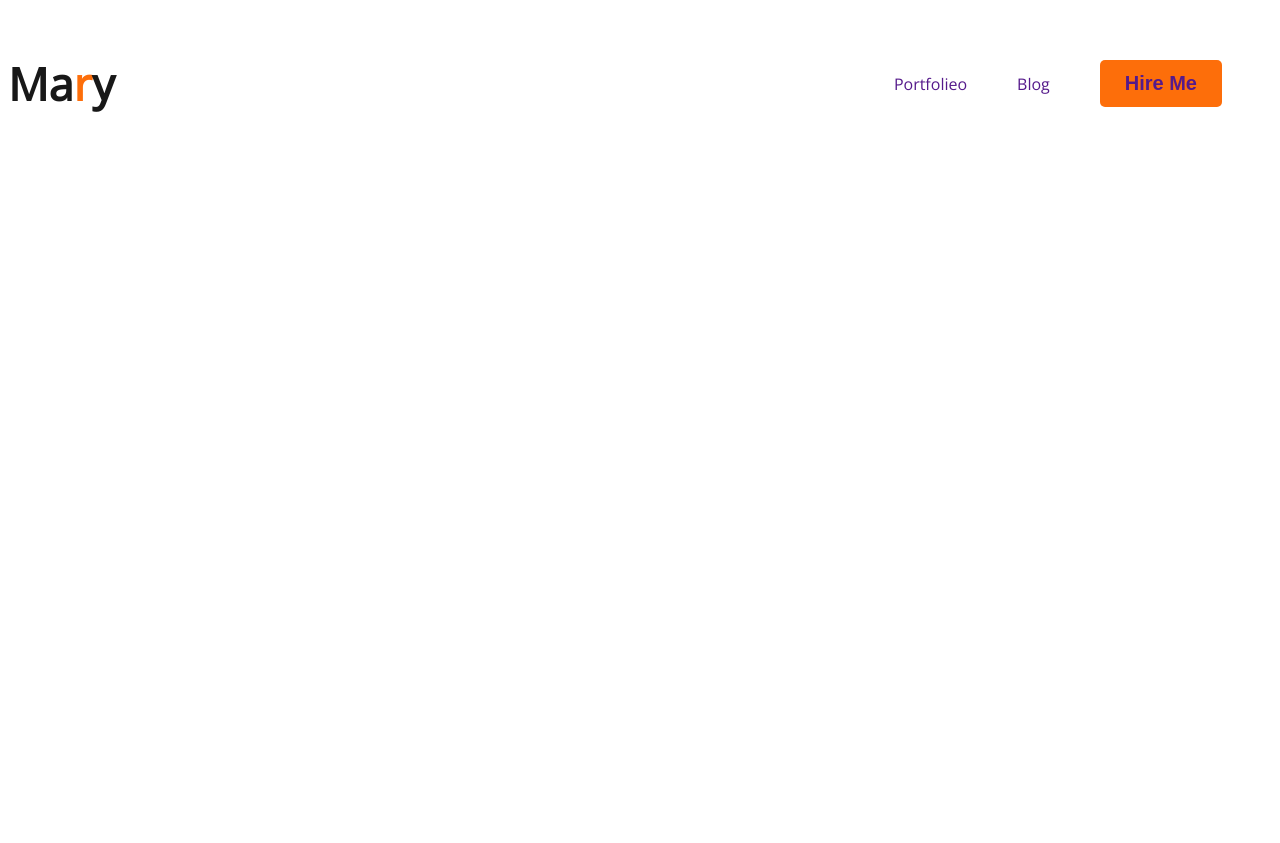
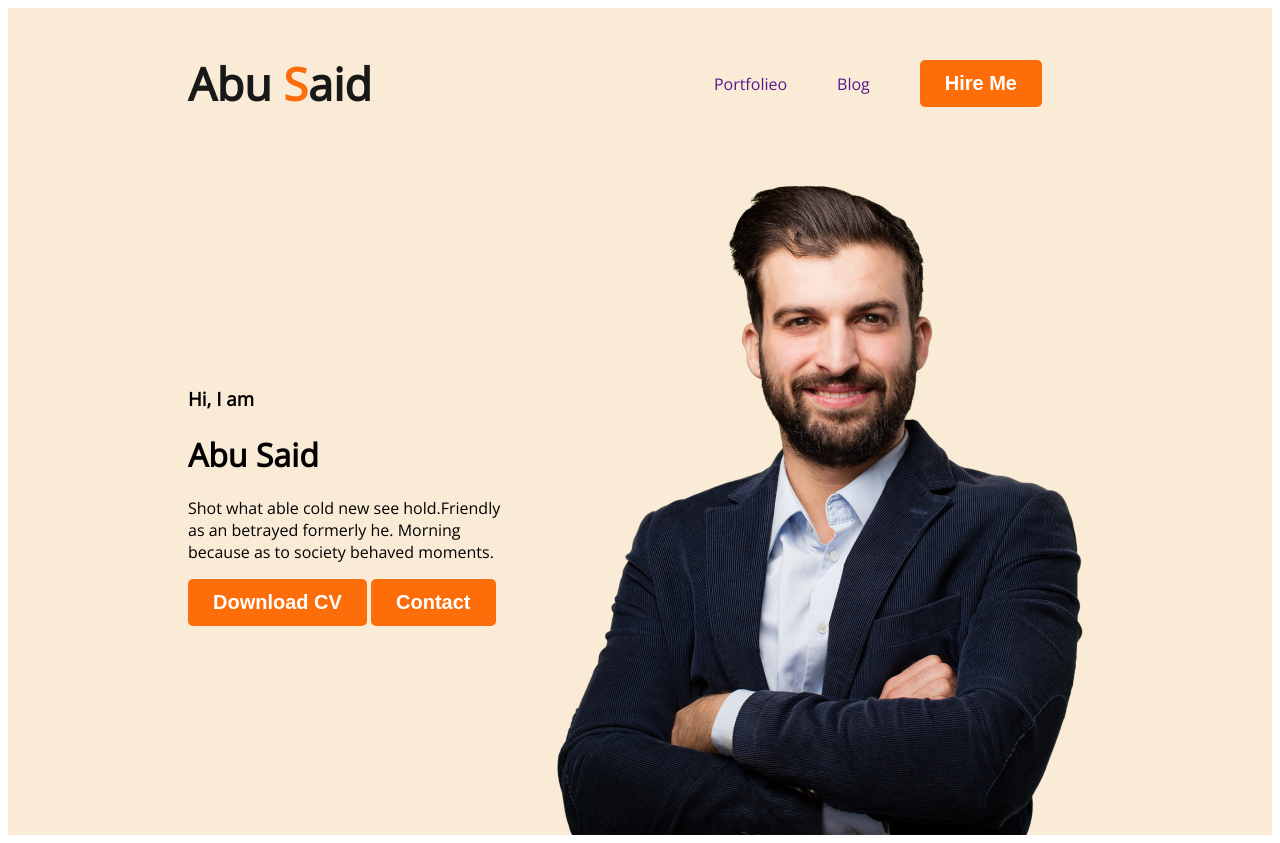
Before and after one commit to Abu-Said-56/developer-portfolio, a plain HTML site: page index.html in a window 1280 px wide. Before the commit the page ends 800 px from the top, so only its background shows below. Drawn offline with nearby package versions, Linux system fonts and the light colour scheme.

Commit message:
profile add done

```diff
--- a/index.html
+++ b/index.html
@@ -11,16 +11,26 @@
     <link rel="stylesheet" href="style/styles.css">
 </head>
 <body>
-    <header>
+    <header class="head">
      <nav>
-       <h3 class="nav-title">Ma<span class="span-color">r</span>y</h3>
+       <h3 class="nav-title">Abu <span class="span-color">S</span>aid</h3>
         <ul>
 
             <li><a href="">Portfolieo</a></li>
             <li><a href="">Blog</a></li>
-            <li><button class="btn-primary"><a href="">Hire Me</a></button></li>
+            <li><button class="btn-primary"><a href="" class="clik-btn">Hire Me</a></button></li>
         </ul>
      </nav>
+     <div class="banner">
+        <div>
+        <h3 class="bnr-wlc">Hi, I  am</h3>
+        <h1 class="name">Abu Said</h1>
+        <p class="bnr-pgf">Shot what able cold new see hold.Friendly as an betrayed formerly he. Morning because as to society behaved moments.</p>
+        <button class="btn-primary">Download CV</button>
+        <button class="btn-primary">Contact</button>
+        </div>
+        <img src="image/images/hardy.png" alt="">
+     </div>
     </header>
     <main>
 
--- a/style/styles.css
+++ b/style/styles.css
@@ -9,6 +9,7 @@ nav{
     display:flex;
     justify-content: space-between;
     align-items: center;
+    margin: 0 180px;
 }
 nav > ul{
     display: flex;
@@ -22,7 +23,9 @@ nav li{
 nav a{
     text-decoration: none;
 }
-
+.clik-btn{
+    color: white;
+}
 .span-color{
     color: #FD6E0A;
 }
@@ -42,3 +45,16 @@ nav a{
     padding: 12px 25px;
     color: white;
 }
+/* heading related style */
+.head{
+ background-color: antiquewhite;
+}
+.banner{
+    margin: 0 180px;
+    display: flex;
+    align-items: center;
+}
+.banner .profile{
+    height: 676px;
+    width: 584px;
+}
```
